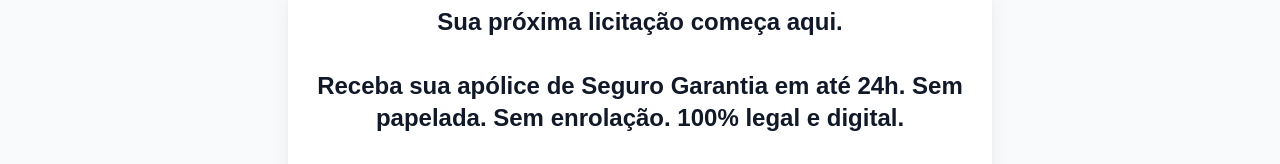
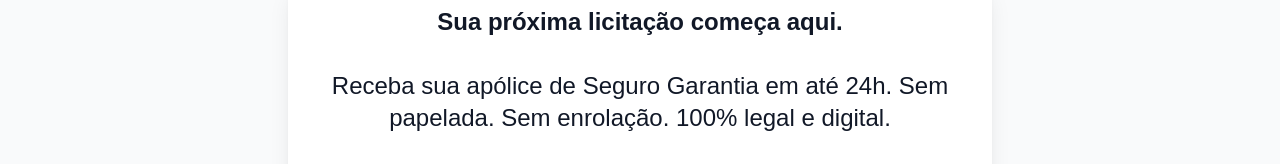
Before and after one commit to kauntdewn1/garantia-app, a React (Vite) app: page / in a window 1280 px wide. Shown: the part 2866-3030 px from the top of the page. Built offline with nearby package versions, Linux system fonts and the light colour scheme; no server answers; the HTML template or start-up script is replaced by a standard one; a web font is replaced by a local one.

Commit message:
Fix invalid JSX tag

```diff
--- a/src/components/RequestForm.jsx
+++ b/src/components/RequestForm.jsx
@@ -64,7 +64,7 @@ function RequestForm() {
               <h2 className="text-2xl font-bold text-gray-900 mb-8">
                 Sua próxima licitação começa aqui.
               </h2>
-              <p className="text-2xl font-bold text-gray-900 mb-8">
+              <p className="text-2xl font-thin text-gray-900 mb-8">
                 Receba sua apólice de Seguro Garantia em até 24h. Sem papelada. Sem enrolação. 100% legal e digital.
               </p>
               <button
```
